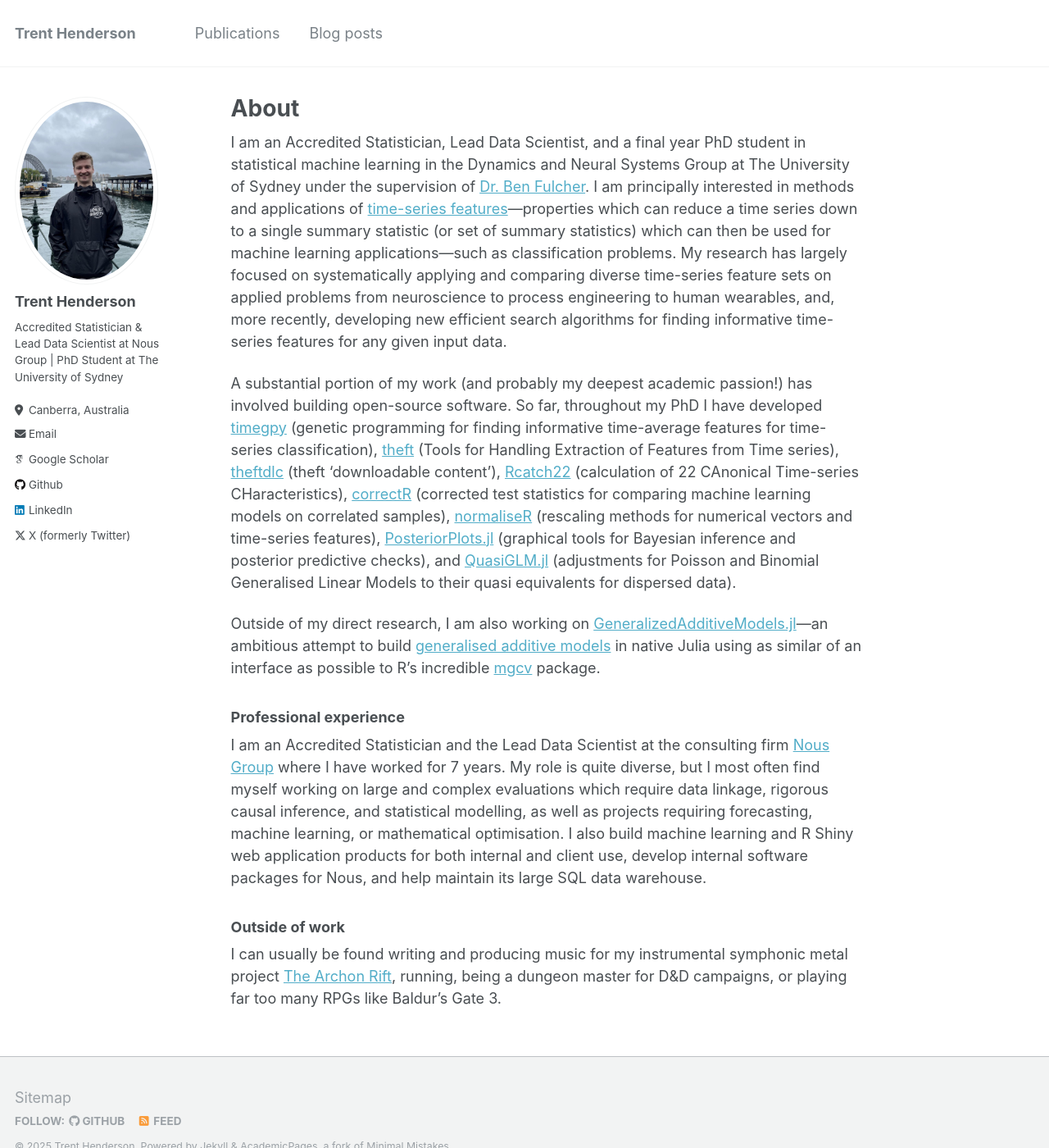
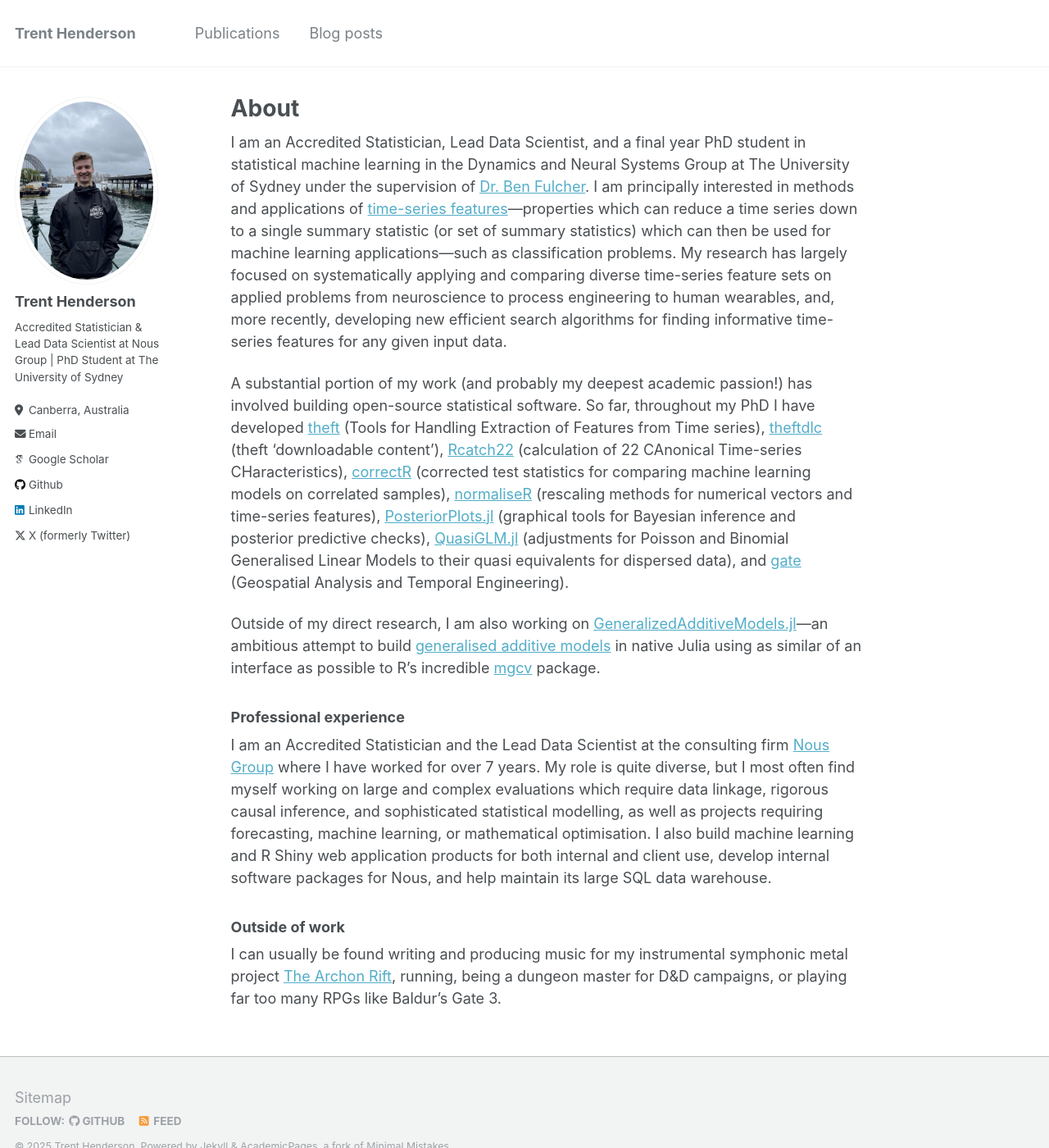
Before and after one commit to hendersontrent/hendersontrent.github.io, a Jekyll site: the page built from _pages/about.md, in a window 1280 px wide and 1400 px high. Shown: the whole window at 82% size. Built offline with Jekyll 4.4.1, drawn with Linux system fonts in a browser that asks for light colours; some web fonts are replaced.

Commit message:
Updated about

```diff
--- a/_pages/about.md
+++ b/_pages/about.md
@@ -10,13 +10,13 @@ redirect_from:
 
 I am an Accredited Statistician, Lead Data Scientist, and a final year PhD student in statistical machine learning in the Dynamics and Neural Systems Group at The University of Sydney under the supervision of [Dr. Ben Fulcher](http://www.benfulcher.com/). I am principally interested in methods and applications of [time-series features](https://arxiv.org/abs/1709.08055)---properties which can reduce a time series down to a single summary statistic (or set of summary statistics) which can then be used for machine learning applications---such as classification problems. My research has largely focused on systematically applying and comparing diverse time-series feature sets on applied problems from neuroscience to process engineering to human wearables, and, more recently, developing new efficient search algorithms for finding informative time-series features for any given input data.
 
-A substantial portion of my work (and probably my deepest academic passion!) has involved building open-source software. So far, throughout my PhD I have developed [timegpy](https://github.com/hendersontrent/timegpy) (genetic programming for finding informative time-average features for time-series classification), [theft](https://hendersontrent.github.io/theft/) (Tools for Handling Extraction of Features from Time series), [theftdlc](https://hendersontrent.github.io/theftdlc/) (theft 'downloadable content'), [Rcatch22](https://github.com/hendersontrent/Rcatch22) (calculation of 22 CAnonical Time-series CHaracteristics), [correctR](https://hendersontrent.github.io/correctR/) (corrected test statistics for comparing machine learning models on correlated samples), [normaliseR](https://github.com/hendersontrent/normaliseR) (rescaling methods for numerical vectors and time-series features), [PosteriorPlots.jl](https://github.com/hendersontrent/PosteriorPlots.jl) (graphical tools for Bayesian inference and posterior predictive checks), and [QuasiGLM.jl](https://github.com/hendersontrent/QuasiGLM.jl) (adjustments for Poisson and Binomial Generalised Linear Models to their quasi equivalents for dispersed data).
+A substantial portion of my work (and probably my deepest academic passion!) has involved building open-source statistical software. So far, throughout my PhD I have developed [theft](https://hendersontrent.github.io/theft/) (Tools for Handling Extraction of Features from Time series), [theftdlc](https://hendersontrent.github.io/theftdlc/) (theft 'downloadable content'), [Rcatch22](https://github.com/hendersontrent/Rcatch22) (calculation of 22 CAnonical Time-series CHaracteristics), [correctR](https://hendersontrent.github.io/correctR/) (corrected test statistics for comparing machine learning models on correlated samples), [normaliseR](https://github.com/hendersontrent/normaliseR) (rescaling methods for numerical vectors and time-series features), [PosteriorPlots.jl](https://github.com/hendersontrent/PosteriorPlots.jl) (graphical tools for Bayesian inference and posterior predictive checks), [QuasiGLM.jl](https://github.com/hendersontrent/QuasiGLM.jl) (adjustments for Poisson and Binomial Generalised Linear Models to their quasi equivalents for dispersed data), and [gate](https://github.com/hendersontrent/gate) (Geospatial Analysis and Temporal Engineering).
 
 Outside of my direct research, I am also working on [GeneralizedAdditiveModels.jl](https://github.com/hendersontrent/GeneralizedAdditiveModels.jl)---an ambitious attempt to build [generalised additive models](https://en.wikipedia.org/wiki/Generalized_additive_model) in native Julia using as similar of an interface as possible to R's incredible [mgcv](https://cran.r-project.org/web/packages/mgcv/index.html) package.
 
 ### Professional experience
 
-I am an Accredited Statistician and the Lead Data Scientist at the consulting firm [Nous Group](https://nousgroup.com/people/trent-henderson/) where I have worked for 7 years. My role is quite diverse, but I most often find myself working on large and complex evaluations which require data linkage, rigorous causal inference, and statistical modelling, as well as projects requiring forecasting, machine learning, or mathematical optimisation. I also build machine learning and R Shiny web application products for both internal and client use, develop internal software packages for Nous, and help maintain its large SQL data warehouse.
+I am an Accredited Statistician and the Lead Data Scientist at the consulting firm [Nous Group](https://nousgroup.com/people/trent-henderson/) where I have worked for over 7 years. My role is quite diverse, but I most often find myself working on large and complex evaluations which require data linkage, rigorous causal inference, and sophisticated statistical modelling, as well as projects requiring forecasting, machine learning, or mathematical optimisation. I also build machine learning and R Shiny web application products for both internal and client use, develop internal software packages for Nous, and help maintain its large SQL data warehouse.
 
 ### Outside of work
 
```
